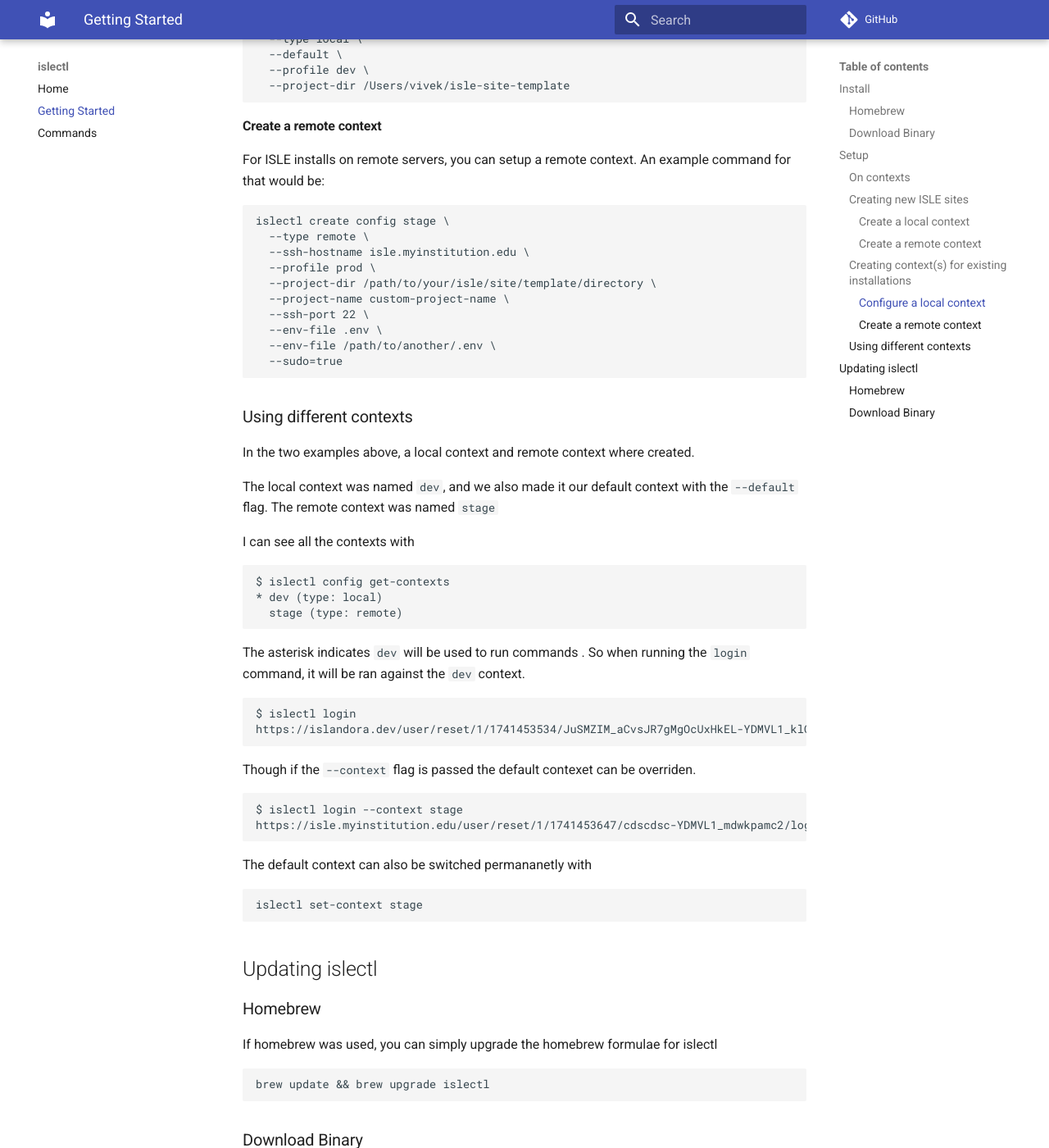
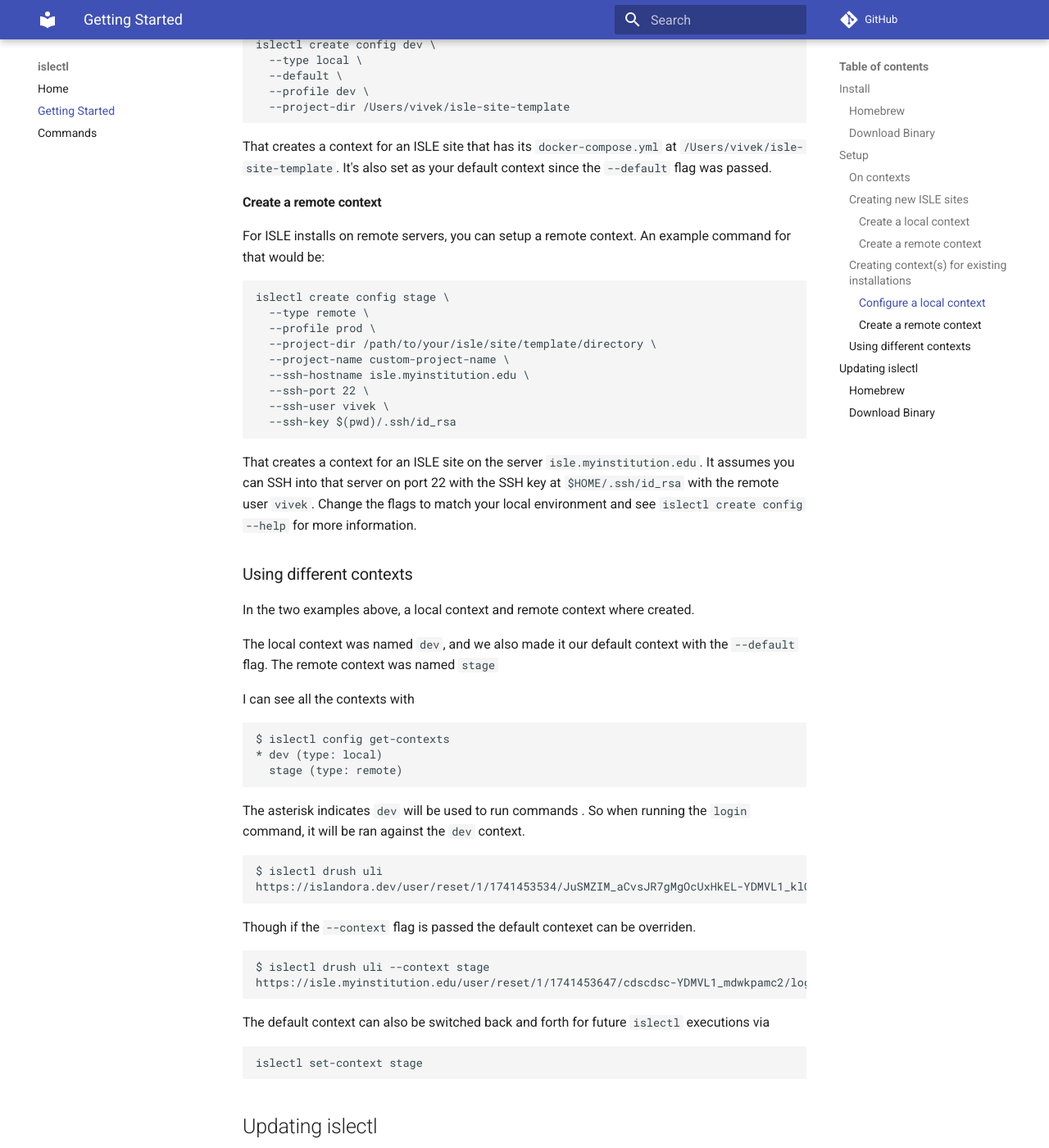
Before and after one commit to Islandora-Devops/islectl, an MkDocs documentation site: the page built from docs/docs/install.md, in a window 1280 px wide and 1400 px high, scrolled down 2446 px. Shown: the whole window at 82% size. Built offline with MkDocs 1.6.1 and Material for MkDocs 9.7.7, drawn with Linux system fonts in a browser that asks for light colours; comment, search, counter and statistics services are not loaded; some of the changed text lies outside the part shown.

Commit message:
update docs

````diff
--- a/docs/docs/install.md
+++ b/docs/docs/install.md
@@ -67,7 +67,7 @@ You can install an ISLE site on your local machine or a remote server with the c
 
 #### Create a local context
 
-Below is an example command that will install an ISLE site at `/home/vivek/isle`
+Below is an example command that will install an ISLE site on your local machine at `/home/vivek/isle`
 
 ```
 $ islectl create context dev \
@@ -79,7 +79,7 @@ $ islectl create context dev \
 
 #### Create a remote context
 
-Below is an example command that will install an ISLE on the server `islandora.YOUR-INSTITUTION.edu`. It assumes you can SSH into that server on port 22 with the SSH key at `$HOME/.ssh/id_rsa` with the remote user `vivek`. Change the flags to match your local environment and see `islectl create context --help` for more information.
+Below is an example command that will install an ISLE site on the server `islandora.YOUR-INSTITUTION.edu`. It assumes you can SSH into that server on port 22 with the SSH key at `$HOME/.ssh/id_rsa` with the remote user `vivek`. Change the flags to match your local environment and see `islectl create context --help` for more information.
 
 ```
 $ islectl create context stage \
@@ -90,7 +90,7 @@ $ islectl create context stage \
   --ssh-hostname islandora.YOUR-INSTITUTION.edu \
   --ssh-port 22 \
   --ssh-user vivek \
-  --ssh-key $(pwd).ssh/id_rsa
+  --ssh-key $(pwd)/.ssh/id_rsa
 ```
 
 
@@ -110,6 +110,8 @@ islectl create config dev \
   --project-dir /Users/vivek/isle-site-template
 ```
 
+That creates a context for an ISLE site that has its `docker-compose.yml` at `/Users/vivek/isle-site-template`. It's also set as your default context since the `--default` flag was passed.
+
 #### Create a remote context
 
 For ISLE installs on remote servers, you can setup a remote context. An example command for that would be:
@@ -117,16 +119,16 @@ For ISLE installs on remote servers, you can setup a remote context. An example
 ```bash
 islectl create config stage \
   --type remote \
-  --ssh-hostname isle.myinstitution.edu \
   --profile prod \
   --project-dir /path/to/your/isle/site/template/directory \
   --project-name custom-project-name \
+  --ssh-hostname isle.myinstitution.edu \
   --ssh-port 22 \
-  --env-file .env \
-  --env-file /path/to/another/.env \
-  --sudo=true
+  --ssh-user vivek \
+  --ssh-key $(pwd)/.ssh/id_rsa
 ```
 
+That creates a context for an ISLE site on the server `isle.myinstitution.edu`. It assumes you can SSH into that server on port 22 with the SSH key at `$HOME/.ssh/id_rsa` with the remote user `vivek`. Change the flags to match your local environment and see `islectl create config --help` for more information.
 
 ### Using different contexts
 
@@ -144,17 +146,18 @@ $ islectl config get-contexts
 The asterisk indicates `dev` will be used to run commands . So when running the `login` command, it will be ran against the `dev` context.
 
 ```bash
-$ islectl login
+$ islectl drush uli
 https://islandora.dev/user/reset/1/1741453534/JuSMZIM_aCvsJR7gMgOcUxHkEL-YDMVL1_klQoYxhkQ/login
 ```
 
 Though if the `--context` flag is passed the default contexet can be overriden.
+
 ```bash
-$ islectl login --context stage
+$ islectl drush uli --context stage
 https://isle.myinstitution.edu/user/reset/1/1741453647/cdscdsc-YDMVL1_mdwkpamc2/login
 ```
 
-The default context can also be switched permananetly with
+The default context can also be switched back and forth for future `islectl` executions via
 
 ```
 islectl set-context stage
````
